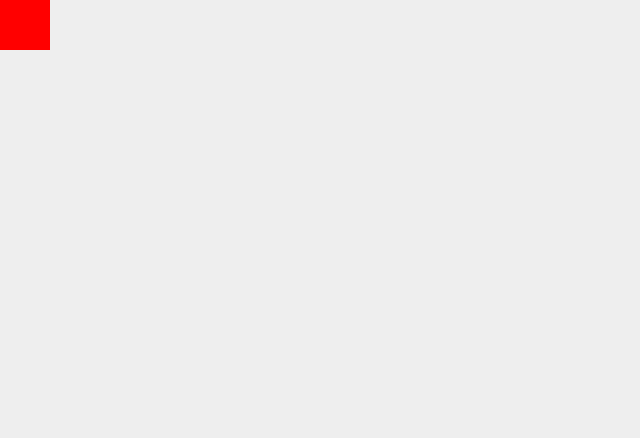
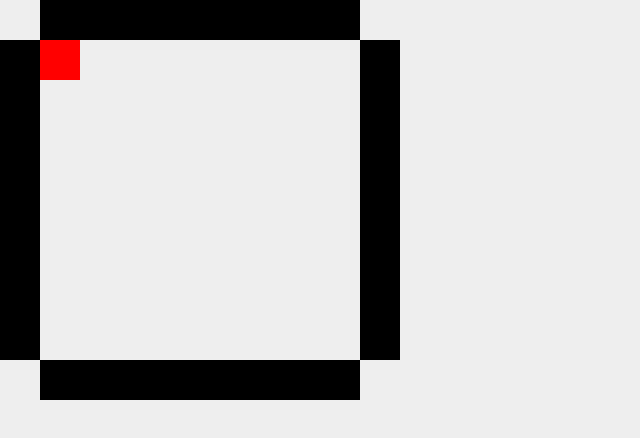
Before and after one commit to nicolasiensen/spaceship-escape, a plain HTML site: page index.html in a window 1280 px wide. Shown: the whole page, without its empty margins (0-640 px from the left). Drawn offline with Linux system fonts and the light colour scheme.

Commit message:
Introduce walls around the scene and collision

```diff
--- a/index.css
+++ b/index.css
@@ -6,9 +6,12 @@ body, html {
 }
 
 .player {
-  height: 50px;
-  width: 50px;
   background-color: red;
+  position: absolute;
+}
+
+.wall {
+  background-color: black;
   position: absolute;
 }
 
--- a/index.js
+++ b/index.js
@@ -1,27 +1,100 @@
+var step = 40;
+var sceneSize = 10;
+
+function moveElement(element, top, left, step, colliders) {
+  var oldTopPosition = element.style.top;
+  var oldLeftPosition = element.style.left;
+
+  var newTopPosition = (parseInt(element.style.top) || 0) + (step * top);
+  var newLeftPosition = (parseInt(element.style.left) || 0) + (step * left);
+
+  element.style.top = newTopPosition + "px";
+  element.style.left = newLeftPosition + "px";
+
+  if (isColliding(element, colliders)) {
+    element.style.top = oldTopPosition;
+    element.style.left = oldLeftPosition;
+  }
+}
+
+function isColliding(element, colliders) {
+  for (var i = 0; i < colliders.length; i++) {
+    if (element.style.left === colliders[i].style.left && element.style.top === colliders[i].style.top) {
+      return true;
+    }
+  }
+
+  return false;
+}
+
 window.onload = function() {
   var scene = document.createElement("div");
   scene.className = "scene";
-  scene.style.height = "1000px";
-  scene.style.width = "1000px";
+  scene.style.height = step * sceneSize + "px";
+  scene.style.width = step * sceneSize + "px";
   document.body.appendChild(scene);
+
+  var walls = [];
+
+  for (var i = 1; i < sceneSize - 1; i++) {
+    var wall = document.createElement("div");
+    wall.className = "wall";
+    wall.style.height = step + "px";
+    wall.style.width = step + "px";
+    wall.style.top = "0px";
+    wall.style.left = i * step + "px";
+    scene.appendChild(wall);
+    walls.push(wall);
+
+    var wall = document.createElement("div");
+    wall.className = "wall";
+    wall.style.height = step + "px";
+    wall.style.width = step + "px";
+    wall.style.top = step * (sceneSize - 1) + "px";
+    wall.style.left = i * step + "px";
+    scene.appendChild(wall);
+    walls.push(wall);
+
+    var wall = document.createElement("div");
+    wall.className = "wall";
+    wall.style.height = step + "px";
+    wall.style.width = step + "px";
+    wall.style.top = i * step + "px";
+    wall.style.left = "0px";
+    scene.appendChild(wall);
+    walls.push(wall);
+
+    var wall = document.createElement("div");
+    wall.className = "wall";
+    wall.style.height = step + "px";
+    wall.style.width = step + "px";
+    wall.style.top = i * step + "px";
+    wall.style.left = step * (sceneSize - 1) + "px";
+    scene.appendChild(wall);
+    walls.push(wall);
+  }
 
   var player = document.createElement("div");
   player.className = "player";
+  player.style.height = step + "px";
+  player.style.width = step + "px";
+  player.style.top = step + "px";
+  player.style.left = step + "px";
   scene.appendChild(player);
 
   window.addEventListener("keydown", function(e) {
     switch (e.keyCode) {
       case 38:
-        player.style.top = ((parseInt(player.style.top) || 0) - 50) + "px";
+        moveElement(player, -1, 0, step, walls)
         break;
       case 39:
-        player.style.left = ((parseInt(player.style.left) || 0) + 50) + "px";
+        moveElement(player, 0, 1, step, walls)
         break;
       case 40:
-        player.style.top = ((parseInt(player.style.top) || 0) + 50) + "px";
+        moveElement(player, 1, 0, step, walls)
         break;
       case 37:
-        player.style.left = ((parseInt(player.style.left) || 0) - 50) + "px";
+        moveElement(player, 0, -1, step, walls)
         break;
       default:
         break;
```
